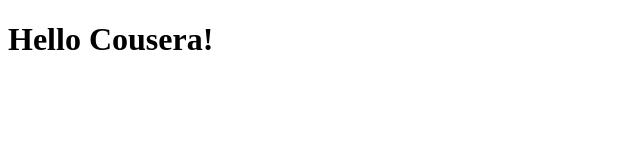
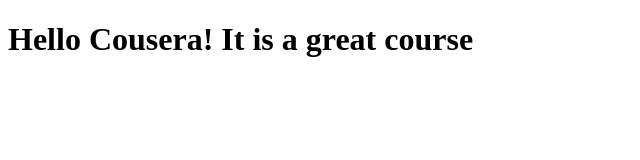
Before and after one commit to henriquemorikawa/coursera-test, a plain HTML site: page site/index.html in a window 1280 px wide. Shown: the whole page, without its empty margins (0-640 px from the left). Drawn offline with Linux system fonts and the light colour scheme.

Commit message:
small adition

```diff
--- a/site/index.html
+++ b/site/index.html
@@ -4,6 +4,6 @@
 	<title>Hello Coursera!</title>
 </head>
 <body>
-<h1>Hello Cousera!<h1>
+<h1>Hello Cousera! It is a great course<h1>
 </body>
 </html>
```
